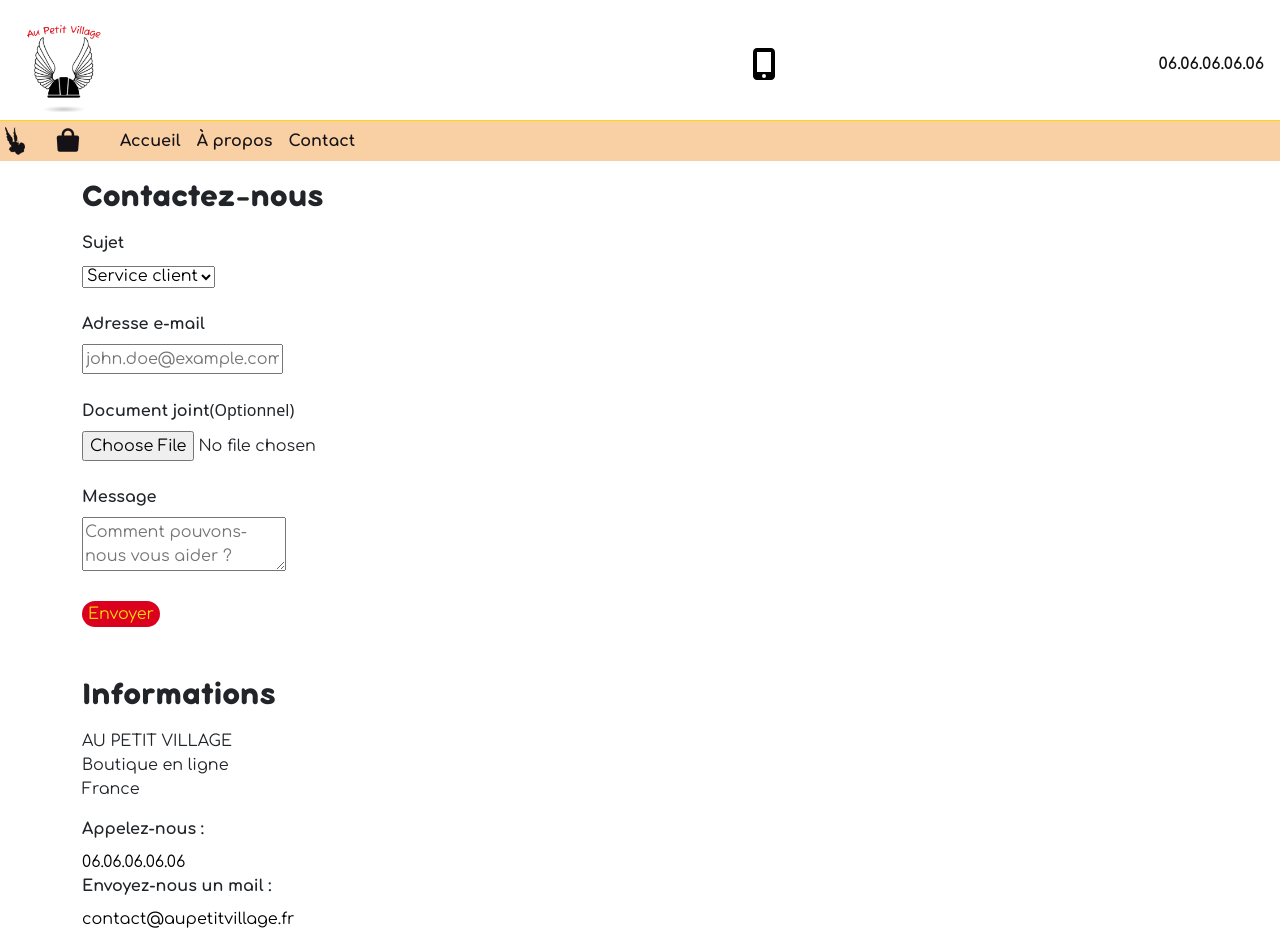
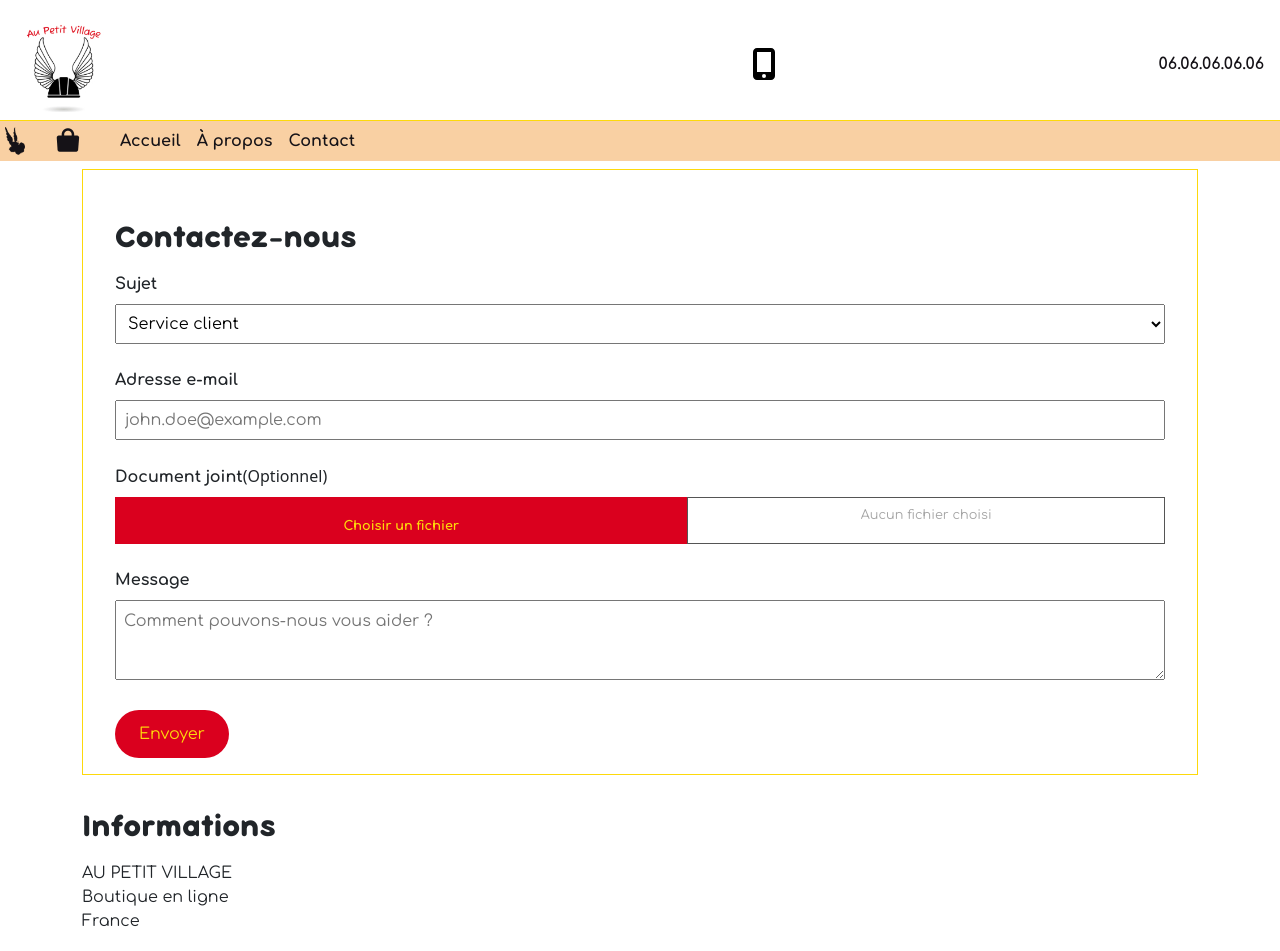
Before and after one commit to JCthedevelop3r/Dynamiser_un_site_web_avec_Angular, an Angular app: page /contact in a window 1280 px wide. Shown: the top 951 px of the page. Built offline with nearby package versions, Linux system fonts and the light colour scheme.

Commit message:
Improve the style of the contact page

```diff
--- a/src/app/contact/contact.component.css
+++ b/src/app/contact/contact.component.css
@@ -4,7 +4,9 @@ h2 {
 }
 
 .contact-us {
-    padding-bottom: 2rem;
+    padding: 2rem 2rem 1rem 2rem;
+    border: 1px solid #fdd90b;
+    margin-top: .5rem;
 }
 
 label {
@@ -17,6 +19,9 @@ label {
 select {
     font-family: 'Comfortaa', sans-serif;
     margin-bottom: 1.5rem;
+    width: 100%;
+    height: 2.5rem;
+    padding: .5rem;
 }
 
 input {
@@ -26,26 +31,63 @@ input {
 
 #e-mail {
     margin-bottom: 1.5rem;
+    width: 100%;
+    height: 2.5rem;
+    padding: .5rem;
 }
 
 .document-upload {
     display: inline-block;
 }
 
-#document-upload {
+.custom-file-upload {
+    display: flex;
     margin-bottom: 1.5rem;
+    font-size: 0.8rem;
+    font-family: 'Comfortaa', sans-serif;
+}
+
+#file-input {
+    display: none;
+}
+
+.custom-file-button {
+    display: inline-block;
+    background-color: #da001e;
+    color: #fdd90b;
+    border: none;
+    padding: 1.2rem .5rem .5rem .5rem;
+    margin: 0;
+    width: 60%;
+    text-align: center;
+}
+
+#file-name {
+    border: 1px solid #555;
+    width: 50%;
+    color: #a5a5a5;
+    text-align: center;
+    padding: .5rem;
 }
 
 textarea {
     font-family: 'Comfortaa', sans-serif;
     margin-bottom: 1.5rem;
+    width: 100%;
+    padding: .5rem;
+    height: 5rem;
 }
 
 .submit {
     background-color: #da001e;
     color: #fdd90b;
     border: none;
-    border-radius: 20px;
+    border-radius: 30px;
+    padding: .75rem 1.5rem;
+}
+
+.informations {
+    padding-top: 1rem;
 }
 
 .div-info {
@@ -60,6 +102,6 @@ a {
     color: black;
 }
 
-.tel-anchor {
-    padding-bottom: 1.5rem;
+address .div-info:last-of-type {
+    padding-top: 1rem
 }
--- a/src/app/contact/contact.component.html
+++ b/src/app/contact/contact.component.html
@@ -13,10 +13,15 @@
         id="e-mail"
         placeholder="john.doe@example.com"
       />
-      <label for="document-upload" class="document-upload">Document joint</label
+      <label for="file-input" class="document-upload">Document joint</label
       ><span>(Optionnel)</span>
-      <!--Demander à chatgpt pour styliser le bouton de cet input-->
-      <input type="file" name="document-upload" id="document-upload" />
+      <div class="custom-file-upload">
+        <input type="file" id="file-input" (change)="onFileSelected($event)" />
+        <label for="file-input" class="custom-file-button"
+          >Choisir un fichier</label
+        >
+        <div id="file-name">{{ fileName }}</div>
+      </div>
       <label for="message">Message</label>
       <textarea
         name="message"
@@ -26,7 +31,7 @@
       <input type="submit" value="Envoyer" class="submit" />
     </form>
   </section>
-  <section>
+  <section class="informations">
     <h2>Informations</h2>
     <address>
       <p>
--- a/src/app/contact/contact.component.ts
+++ b/src/app/contact/contact.component.ts
@@ -6,5 +6,12 @@ import { Component } from '@angular/core';
   styleUrl: './contact.component.css'
 })
 export class ContactComponent {
+  fileName: string = 'Aucun fichier choisi';
 
+  onFileSelected(event: Event): void {
+    const input = event.target as HTMLInputElement;
+    if (input.files && input.files[0]) {
+      this.fileName = input.files[0].name;
+    }
+  }
 }
--- a/src/app/header/header.component.ts
+++ b/src/app/header/header.component.ts
@@ -8,7 +8,7 @@ import { Component, OnInit } from '@angular/core';
 export class HeaderComponent implements OnInit{
 
   ngOnInit(): void {
-    this.hideLinks();
+
   }
 
   hideLinks(): any {
```
